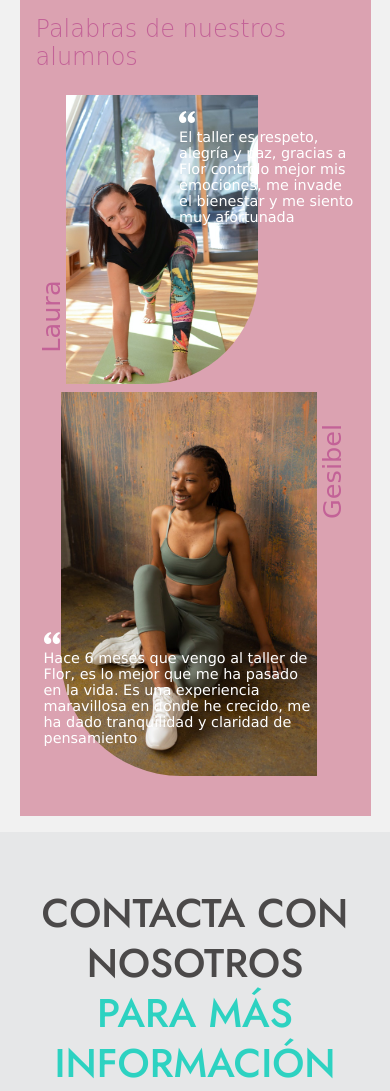
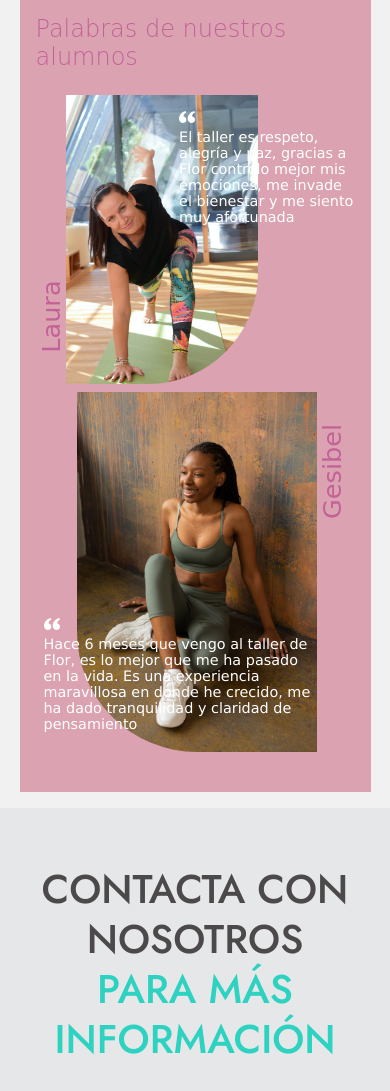
Before and after one commit to martingdinardi/ceramic_painting_and_yoga_website, a Node server app: page /curso_de_yoga in a window 390 px wide. Shown: the part 3846-4937 px from the top of the page. Run offline with Node 20, Linux system fonts and the light colour scheme; some libraries are stand-ins or nearby versions; some web fonts are replaced.

Commit message:
Update style.css

```diff
--- a/public/css/style.css
+++ b/public/css/style.css
@@ -1474,6 +1474,10 @@ footer {
 
 @media only screen and (max-width: 815px) {
 
+  .student_1 {
+    width: 15rem;
+  }
+
   .course-content-elements-title {
     font-size: 2rem;
   }
```
